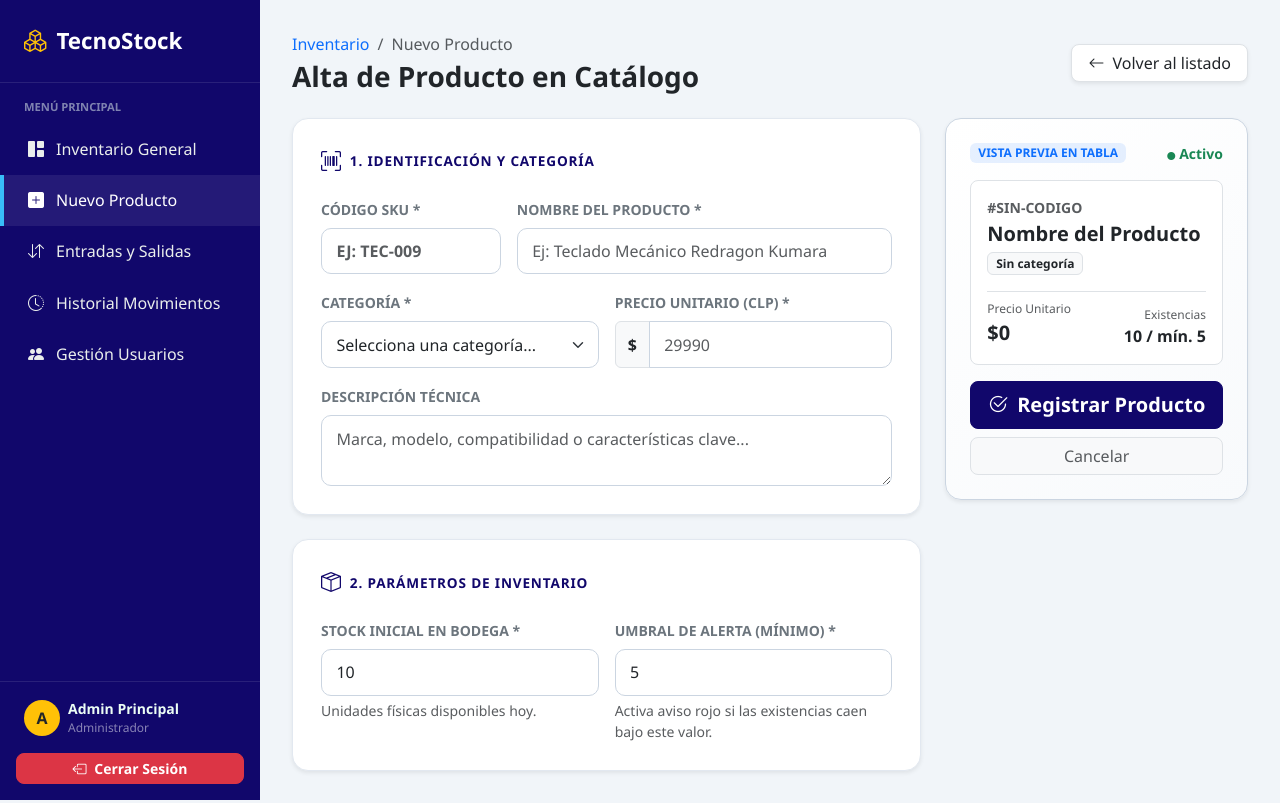
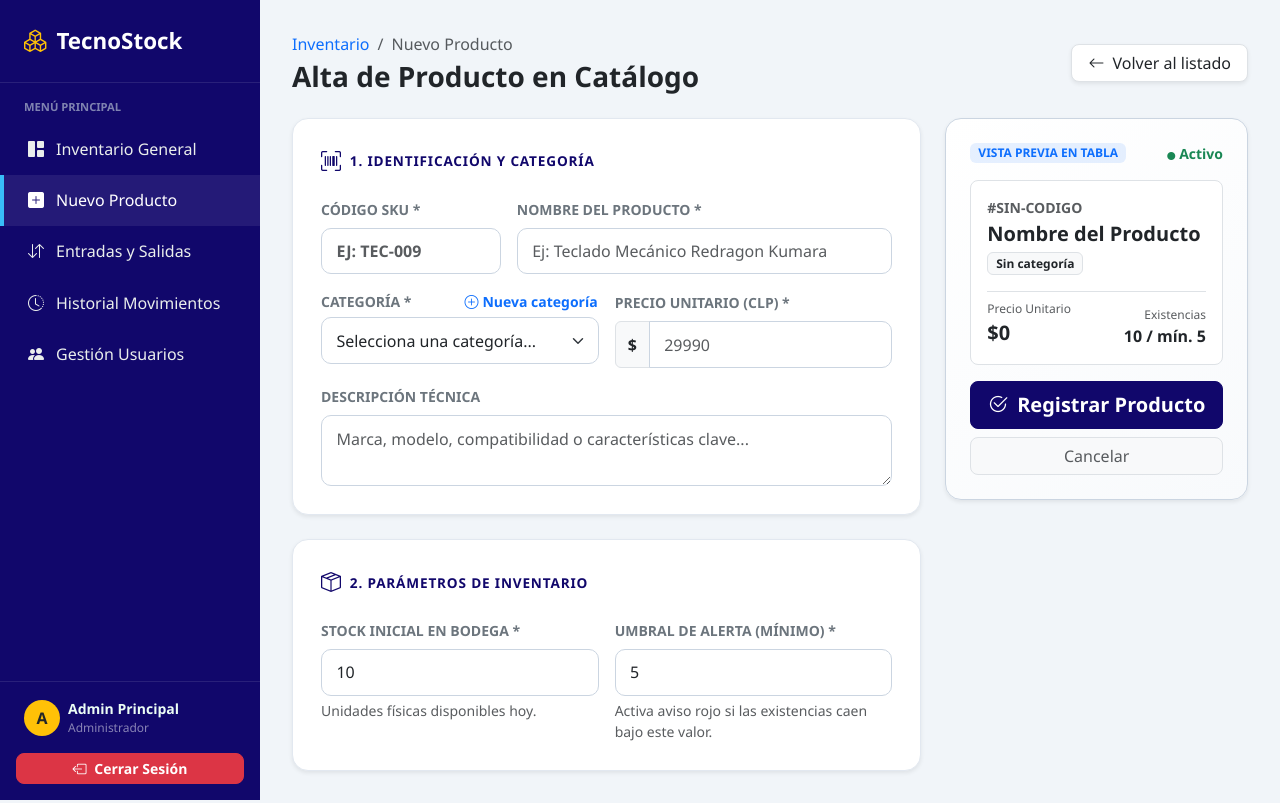
Before and after one commit to joselol1211/Sistema-de-inventario-para-TecnoStock, a PHP site: page /crear_producto.php in a window 1280 px wide. Run offline with PHP 8.4, Linux system fonts and the light colour scheme; a user stored in the database is signed in; data comes from the database, SQL or seed files in the repository.

Commit message:
version final pagina web

```diff
--- a/crear_producto.php
+++ b/crear_producto.php
@@ -12,18 +12,23 @@ $stmtCat = $conexion->query("SELECT id_categoria, nombre FROM Categoria WHERE es
 $categorias = $stmtCat->fetchAll(PDO::FETCH_ASSOC);
 
 $errores = [];
+$modo_nueva_cat = isset($_POST['nueva_categoria']) && trim($_POST['nueva_categoria']) !== '';
 
 if ($_SERVER["REQUEST_METHOD"] == "POST") {
     $codigo = strtoupper(trim($_POST['codigo']));
     $nombre = trim($_POST['nombre']);
     $descripcion = trim($_POST['descripcion']);
-    $id_categoria = $_POST['id_categoria'];
+    $id_categoria = $_POST['id_categoria'] ?? '';
+    $nueva_categoria = trim($_POST['nueva_categoria'] ?? '');
     $precio = $_POST['precio'];
     $stock_actual = $_POST['stock_actual'];
     $stock_minimo = $_POST['stock_minimo'];
 
-    if ($codigo === '' or $nombre === '' or $id_categoria === '') {
-        $errores[] = "El código, el nombre y la categoría son obligatorios.";
+    if ($codigo === '' or $nombre === '') {
+        $errores[] = "El código y el nombre del producto son obligatorios.";
+    }
+    if ($id_categoria === '' and $nueva_categoria === '') {
+        $errores[] = "Debes seleccionar una categoría existente o escribir el nombre de una nueva.";
     }
     if (!is_numeric($precio) or $precio < 0) {
         $errores[] = "El precio debe ser un número mayor o igual a 0.";
@@ -42,6 +47,27 @@ if ($_SERVER["REQUEST_METHOD"] == "POST") {
 
     if (empty($errores)) {
         try {
+            $conexion->beginTransaction();
+
+            // Si el usuario escribió una nueva categoría, crearla o reutilizarla
+            if ($nueva_categoria !== '') {
+                $stmtBuscarCat = $conexion->prepare("SELECT id_categoria, estado FROM Categoria WHERE LOWER(nombre) = LOWER(:nombre) LIMIT 1");
+                $stmtBuscarCat->execute([':nombre' => $nueva_categoria]);
+                $catExistente = $stmtBuscarCat->fetch(PDO::FETCH_ASSOC);
+
+                if ($catExistente) {
+                    $id_categoria = $catExistente['id_categoria'];
+                    if ($catExistente['estado'] !== 'Activo') {
+                        $stmtAct = $conexion->prepare("UPDATE Categoria SET estado = 'Activo' WHERE id_categoria = :id");
+                        $stmtAct->execute([':id' => $id_categoria]);
+                    }
+                } else {
+                    $stmtInsCat = $conexion->prepare("INSERT INTO Categoria (nombre, estado) VALUES (:nombre, 'Activo')");
+                    $stmtInsCat->execute([':nombre' => $nueva_categoria]);
+                    $id_categoria = $conexion->lastInsertId();
+                }
+            }
+
             $sql = "INSERT INTO Producto (codigo, nombre, descripcion, precio, stock_actual, stock_minimo, estado, id_categoria)
                     VALUES (:codigo, :nombre, :descripcion, :precio, :stock_actual, :stock_minimo, 'Activo', :id_categoria)";
 
@@ -56,10 +82,14 @@ if ($_SERVER["REQUEST_METHOD"] == "POST") {
                 ':id_categoria' => $id_categoria
             ]);
 
-            header("Location: panel.php?mensaje=" . urlencode("Producto '$nombre' registrado exitosamente."));
+            $conexion->commit();
+
+            $msgExtra = ($nueva_categoria !== '') ? " (Categoría '$nueva_categoria' creada)" : "";
+            header("Location: panel.php?mensaje=" . urlencode("Producto '$nombre' registrado exitosamente.$msgExtra"));
             exit();
 
         } catch (PDOException $e) {
+            $conexion->rollBack();
             $errores[] = "Error al guardar en la base de datos: " . $e->getMessage();
         }
     }
@@ -258,8 +288,16 @@ if ($_SERVER["REQUEST_METHOD"] == "POST") {
 
                         <div class="row g-3">
                             <div class="col-md-6">
-                                <label for="id_categoria" class="form-label small fw-bold text-secondary">CATEGORÍA *</label>
-                                <select class="form-select" id="id_categoria" name="id_categoria" required>
+                                <div class="d-flex justify-content-between align-items-center mb-1">
+                                    <label for="id_categoria" class="form-label small fw-bold text-secondary mb-0">CATEGORÍA *</label>
+                                    <button type="button" class="btn btn-link btn-sm p-0 text-decoration-none fw-semibold" id="btnToggleCategoria">
+                                        <i class="bi bi-plus-circle me-1"></i><span id="textoToggleCat"><?php echo $modo_nueva_cat ? 'Elegir existente' : 'Nueva categoría'; ?></span>
+                                    </button>
+                                </div>
+
+                                <!-- Selector de categorías existentes -->
+                                <div id="boxSelectCat" class="<?php echo $modo_nueva_cat ? 'd-none' : ''; ?>">
+                                    <select class="form-select" id="id_categoria" name="id_categoria" <?php echo $modo_nueva_cat ? '' : 'required'; ?>>
                                         <option value="">Selecciona una categoría...</option>
                                         <?php foreach ($categorias as $cat): ?>
                                             <option value="<?php echo $cat['id_categoria']; ?>" <?php echo (isset($_POST['id_categoria']) && $_POST['id_categoria'] == $cat['id_categoria']) ? 'selected' : ''; ?>>
@@ -268,6 +306,17 @@ if ($_SERVER["REQUEST_METHOD"] == "POST") {
                                         <?php endforeach; ?>
                                     </select>
                                 </div>
+
+                                <!-- Input para crear una nueva categoría al vuelo -->
+                                <div id="boxNuevaCat" class="<?php echo $modo_nueva_cat ? '' : 'd-none'; ?>">
+                                    <div class="input-group">
+                                        <span class="input-group-text bg-primary bg-opacity-10 text-primary border-primary border-opacity-25"><i class="bi bi-tag-fill"></i></span>
+                                        <input type="text" class="form-control border-primary border-opacity-50" id="nueva_categoria" name="nueva_categoria" placeholder="Ej: Mousepads, Monitores..." value="<?php echo isset($_POST['nueva_categoria']) ? htmlspecialchars($_POST['nueva_categoria']) : ''; ?>" <?php echo $modo_nueva_cat ? 'required' : ''; ?>>
+                                    </div>
+                                    <div class="form-text text-primary small">Se guardará automáticamente en el catálogo.</div>
+                                </div>
+                            </div>
+
                             <div class="col-md-6">
                                 <label for="precio" class="form-label small fw-bold text-secondary">PRECIO UNITARIO (CLP) *</label>
                                 <div class="input-group">
@@ -351,16 +400,50 @@ if ($_SERVER["REQUEST_METHOD"] == "POST") {
         const inputCodigo = document.getElementById('codigo');
         const inputNombre = document.getElementById('nombre');
         const selectCat = document.getElementById('id_categoria');
+        const inputNuevaCat = document.getElementById('nueva_categoria');
+        const btnToggleCat = document.getElementById('btnToggleCategoria');
+        const textoToggleCat = document.getElementById('textoToggleCat');
+        const boxSelectCat = document.getElementById('boxSelectCat');
+        const boxNuevaCat = document.getElementById('boxNuevaCat');
         const inputPrecio = document.getElementById('precio');
         const inputActual = document.getElementById('stock_actual');
         const inputMinimo = document.getElementById('stock_minimo');
+
+        let creandoCategoria = <?php echo $modo_nueva_cat ? 'true' : 'false'; ?>;
+
+        btnToggleCat.addEventListener('click', function () {
+            creandoCategoria = !creandoCategoria;
+            if (creandoCategoria) {
+                boxSelectCat.classList.add('d-none');
+                boxNuevaCat.classList.remove('d-none');
+                selectCat.removeAttribute('required');
+                selectCat.value = '';
+                inputNuevaCat.setAttribute('required', 'required');
+                textoToggleCat.textContent = 'Elegir existente';
+                inputNuevaCat.focus();
+            } else {
+                boxNuevaCat.classList.add('d-none');
+                boxSelectCat.classList.remove('d-none');
+                inputNuevaCat.removeAttribute('required');
+                inputNuevaCat.value = '';
+                selectCat.setAttribute('required', 'required');
+                textoToggleCat.textContent = 'Nueva categoría';
+            }
+            actualizarVistaPrevia();
+        });
 
         function actualizarVistaPrevia() {
             document.getElementById('prevCodigo').textContent = '#' + (inputCodigo.value.trim().toUpperCase() || 'SIN-CODIGO');
             document.getElementById('prevNombre').textContent = inputNombre.value.trim() || 'Nombre del Producto';
 
+            const prevCatEl = document.getElementById('prevCategoria');
+            if (creandoCategoria) {
+                const nuevaTxt = inputNuevaCat.value.trim();
+                prevCatEl.textContent = nuevaTxt ? (nuevaTxt + ' (Nueva)') : 'Nueva categoría...';
+            } else {
                 const catTexto = selectCat.options[selectCat.selectedIndex]?.text || 'Sin categoría';
-            document.getElementById('prevCategoria').textContent = selectCat.value ? catTexto : 'Sin categoría';
+                prevCatEl.textContent = selectCat.value ? catTexto : 'Sin categoría';
+            }
 
             const precioVal = parseInt(inputPrecio.value) || 0;
             document.getElementById('prevPrecio').textContent = '$' + precioVal.toLocaleString('es-CL');
@@ -381,7 +464,7 @@ if ($_SERVER["REQUEST_METHOD"] == "POST") {
             }
         }
 
-        [inputCodigo, inputNombre, selectCat, inputPrecio, inputActual, inputMinimo].forEach(el => {
+        [inputCodigo, inputNombre, selectCat, inputNuevaCat, inputPrecio, inputActual, inputMinimo].forEach(el => {
             el.addEventListener('input', actualizarVistaPrevia);
             el.addEventListener('change', actualizarVistaPrevia);
         });
```
Lines whose indentation alone changed are shown as unchanged.
